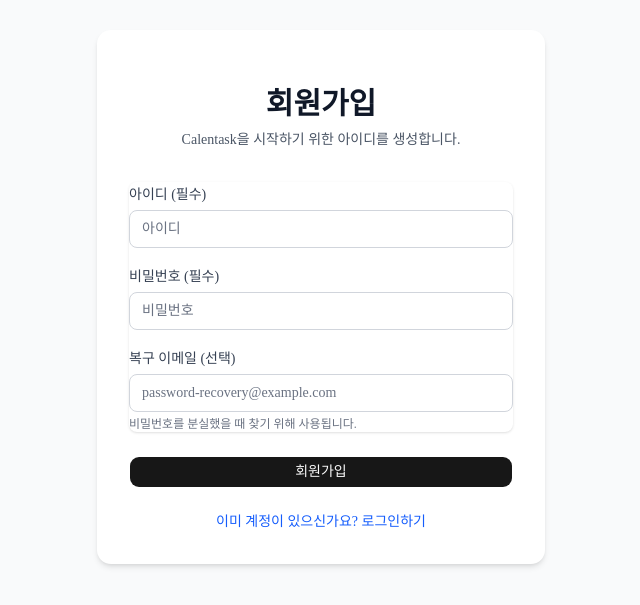
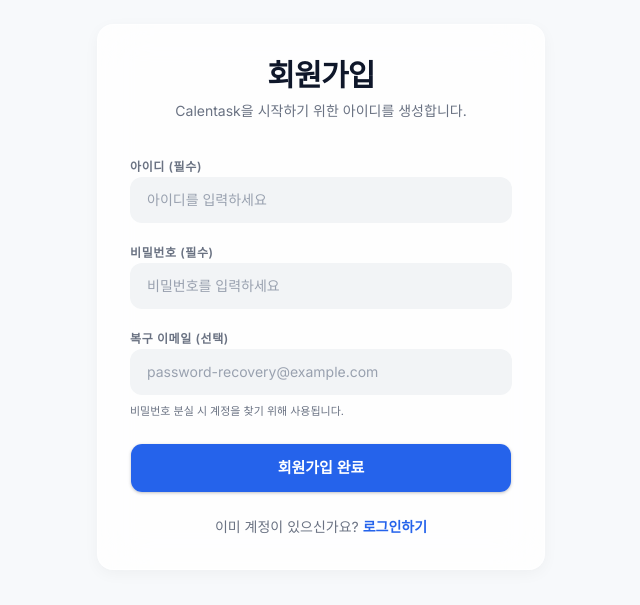
Before and after one commit to djqanrudgns12/Calentask, a Next.js app: page /signup in a window 1280 px wide. Shown: the part 103-708 px from the top of the page, without its empty margins (319-959 px from the left). Built offline with nearby package versions, Linux system fonts and the light colour scheme.

Commit message:
랜딩페이지 구성

```diff
--- a/src/app/globals.css
+++ b/src/app/globals.css
@@ -46,6 +46,10 @@
   --radius-2xl: calc(var(--radius) * 1.8);
   --radius-3xl: calc(var(--radius) * 2.2);
   --radius-4xl: calc(var(--radius) * 2.6);
+  --color-slate-navy: #0f172a;
+  --color-vibrant-blue: #2563eb;
+  --color-sage-green: #7da188;
+  --color-neutral-bg: #f8fafc;
 }
 
 :root {
--- a/src/app/layout.tsx
+++ b/src/app/layout.tsx
@@ -1,6 +1,9 @@
 import type { Metadata } from "next";
+import { Inter } from "next/font/google";
 import "./globals.css";
 import { QueryProvider } from "@/providers/QueryProvider";
+
+const inter = Inter({ subsets: ["latin"], variable: "--font-sans" });
 
 export const metadata: Metadata = {
   title: "Calentask",
@@ -13,7 +16,7 @@
   children: React.ReactNode;
 }>) {
   return (
-    <html lang="ko">
+    <html lang="ko" className={inter.variable}>
       <body className={`antialiased font-sans bg-[#f7f9fb]`}>
         <QueryProvider>
           {children}
--- a/src/app/login/page.tsx
+++ b/src/app/login/page.tsx
@@ -1,5 +1,6 @@
 import { login } from '@/app/actions/auth'
 import { Button } from '@/components/ui/button'
+import Link from 'next/link'
 
 export default async function LoginPage(
   props: {
@@ -8,53 +9,70 @@
 ) {
   const searchParams = await props.searchParams
   return (
-    <div className="flex h-screen w-full items-center justify-center bg-gray-50">
-      <div className="w-full max-w-md space-y-8 rounded-xl bg-white p-8 shadow-md">
-        <div className="text-center">
-          <h2 className="mt-6 text-3xl font-extrabold text-gray-900">
-            로그인
+    <div className="flex min-h-screen w-full items-center justify-center bg-[#f7f9fb] p-4">
+      <div className="w-full max-w-md rounded-[16px] bg-white/80 p-8 backdrop-blur-xl shadow-[0_4px_15px_rgba(0,0,0,0.04)] border border-white/50">
+        <div className="text-center space-y-2">
+          <h2 className="text-3xl font-bold tracking-tight text-[#0f172a]">
+            Calentask
           </h2>
-          <p className="mt-2 text-sm text-gray-600">
-            Calentask에 다시 오신 것을 환영합니다.
+          <p className="text-sm text-gray-500">
+            다시 오신 것을 환영합니다. 일정을 관리해보세요.
           </p>
         </div>
+
         <form className="mt-8 space-y-6" action={login}>
-          <div className="space-y-4 rounded-md shadow-sm">
-            <div>
-              <label htmlFor="username" className="sr-only">아이디</label>
+          <div className="space-y-4">
+            <div className="space-y-1">
+              <label htmlFor="username" className="text-xs font-semibold uppercase tracking-wider text-gray-500">
+                아이디
+              </label>
               <input
                 id="username"
                 name="username"
                 type="text"
                 required
-                className="relative block w-full appearance-none rounded-md border border-gray-300 px-3 py-2 text-gray-900 placeholder-gray-500 focus:z-10 focus:border-blue-500 focus:outline-none focus:ring-blue-500 sm:text-sm"
-                placeholder="아이디"
+                className="block w-full rounded-[12px] bg-[#f2f4f6] border border-transparent px-4 py-3 text-[#191c1e] placeholder-gray-400 focus:bg-white focus:border-[#0f172a] focus:ring-1 focus:ring-[#0f172a] focus:outline-none transition-all sm:text-sm"
+                placeholder="아이디를 입력하세요"
               />
             </div>
-            <div>
-              <label htmlFor="password" className="sr-only">비밀번호</label>
+
+            <div className="space-y-1">
+              <label htmlFor="password" className="text-xs font-semibold uppercase tracking-wider text-gray-500">
+                비밀번호
+              </label>
               <input
                 id="password"
                 name="password"
                 type="password"
                 required
-                className="relative block w-full appearance-none rounded-md border border-gray-300 px-3 py-2 text-gray-900 placeholder-gray-500 focus:z-10 focus:border-blue-500 focus:outline-none focus:ring-blue-500 sm:text-sm"
-                placeholder="비밀번호"
+                className="block w-full rounded-[12px] bg-[#f2f4f6] border border-transparent px-4 py-3 text-[#191c1e] placeholder-gray-400 focus:bg-white focus:border-[#0f172a] focus:ring-1 focus:ring-[#0f172a] focus:outline-none transition-all sm:text-sm"
+                placeholder="비밀번호를 입력하세요"
               />
             </div>
           </div>
+
           {searchParams?.error && (
-            <p className="text-sm text-red-500 text-center">{searchParams.error}</p>
+            <div className="rounded-md bg-[#ffdad6] p-3 text-sm text-[#93000a] text-center font-medium">
+              {searchParams.error}
+            </div>
           )}
+
           <div>
-            <Button type="submit" className="w-full">
+            <Button
+              type="submit"
+              className="w-full rounded-[12px] bg-[#2563eb] py-6 text-[15px] font-semibold text-white hover:bg-[#1d4ed8] transition-colors shadow-sm"
+            >
               로그인
             </Button>
           </div>
-          <div className="text-sm text-center">
-            <a href="/signup" className="font-medium text-blue-600 hover:text-blue-500">
-              계정이 없으신가요? 회원가입하기
-            </a>
+
+          <div className="text-center mt-6">
+            <p className="text-sm text-gray-500">
+              계정이 없으신가요?{' '}
+              <Link href="/signup" className="font-semibold text-[#2563eb] hover:text-[#1d4ed8] transition-colors">
+                회원가입하기
+              </Link>
+            </p>
           </div>
         </form>
       </div>
--- a/src/app/signup/page.tsx
+++ b/src/app/signup/page.tsx
@@ -1,5 +1,6 @@
 import { signup } from '@/app/actions/auth'
 import { Button } from '@/components/ui/button'
+import Link from 'next/link'
 
 export default async function SignupPage(
   props: {
@@ -8,64 +9,84 @@
 ) {
   const searchParams = await props.searchParams
   return (
-    <div className="flex h-screen w-full items-center justify-center bg-gray-50">
-      <div className="w-full max-w-md space-y-8 rounded-xl bg-white p-8 shadow-md">
-        <div className="text-center">
-          <h2 className="mt-6 text-3xl font-extrabold text-gray-900">
+    <div className="flex min-h-screen w-full items-center justify-center bg-[#f7f9fb] p-4">
+      <div className="w-full max-w-md rounded-[16px] bg-white/80 p-8 backdrop-blur-xl shadow-[0_4px_15px_rgba(0,0,0,0.04)] border border-white/50">
+        <div className="text-center space-y-2">
+          <h2 className="text-3xl font-bold tracking-tight text-[#0f172a]">
             회원가입
           </h2>
-          <p className="mt-2 text-sm text-gray-600">
+          <p className="text-sm text-gray-500">
             Calentask을 시작하기 위한 아이디를 생성합니다.
           </p>
         </div>
+
         <form className="mt-8 space-y-6" action={signup}>
-          <div className="space-y-4 rounded-md shadow-sm">
-            <div>
-              <label htmlFor="username" className="text-sm font-medium text-gray-700">아이디 (필수)</label>
+          <div className="space-y-4">
+            <div className="space-y-1">
+              <label htmlFor="username" className="text-xs font-semibold uppercase tracking-wider text-gray-500">
+                아이디 (필수)
+              </label>
               <input
                 id="username"
                 name="username"
                 type="text"
                 required
-                className="mt-1 relative block w-full appearance-none rounded-md border border-gray-300 px-3 py-2 text-gray-900 placeholder-gray-500 focus:z-10 focus:border-blue-500 focus:outline-none focus:ring-blue-500 sm:text-sm"
-                placeholder="아이디"
+                className="block w-full rounded-[12px] bg-[#f2f4f6] border border-transparent px-4 py-3 text-[#191c1e] placeholder-gray-400 focus:bg-white focus:border-[#0f172a] focus:ring-1 focus:ring-[#0f172a] focus:outline-none transition-all sm:text-sm"
+                placeholder="아이디를 입력하세요"
               />
             </div>
-            <div>
-              <label htmlFor="password" className="text-sm font-medium text-gray-700">비밀번호 (필수)</label>
+
+            <div className="space-y-1">
+              <label htmlFor="password" className="text-xs font-semibold uppercase tracking-wider text-gray-500">
+                비밀번호 (필수)
+              </label>
               <input
                 id="password"
                 name="password"
                 type="password"
                 required
-                className="mt-1 relative block w-full appearance-none rounded-md border border-gray-300 px-3 py-2 text-gray-900 placeholder-gray-500 focus:z-10 focus:border-blue-500 focus:outline-none focus:ring-blue-500 sm:text-sm"
-                placeholder="비밀번호"
+                className="block w-full rounded-[12px] bg-[#f2f4f6] border border-transparent px-4 py-3 text-[#191c1e] placeholder-gray-400 focus:bg-white focus:border-[#0f172a] focus:ring-1 focus:ring-[#0f172a] focus:outline-none transition-all sm:text-sm"
+                placeholder="비밀번호를 입력하세요"
               />
             </div>
-            <div>
-              <label htmlFor="recoveryEmail" className="text-sm font-medium text-gray-700">복구 이메일 (선택)</label>
+
+            <div className="space-y-1">
+              <label htmlFor="recoveryEmail" className="text-xs font-semibold uppercase tracking-wider text-gray-500">
+                복구 이메일 (선택)
+              </label>
               <input
                 id="recoveryEmail"
                 name="recoveryEmail"
                 type="email"
-                className="mt-1 relative block w-full appearance-none rounded-md border border-gray-300 px-3 py-2 text-gray-900 placeholder-gray-500 focus:z-10 focus:border-blue-500 focus:outline-none focus:ring-blue-500 sm:text-sm"
+                className="block w-full rounded-[12px] bg-[#f2f4f6] border border-transparent px-4 py-3 text-[#191c1e] placeholder-gray-400 focus:bg-white focus:border-[#0f172a] focus:ring-1 focus:ring-[#0f172a] focus:outline-none transition-all sm:text-sm"
                 placeholder="password-recovery@example.com"
               />
-              <p className="text-xs text-gray-500 mt-1">비밀번호를 분실했을 때 찾기 위해 사용됩니다.</p>
+              <p className="text-[11px] text-gray-500 pt-1">비밀번호 분실 시 계정을 찾기 위해 사용됩니다.</p>
             </div>
           </div>
+
           {searchParams?.error && (
-            <p className="text-sm text-red-500 text-center">{searchParams.error}</p>
+            <div className="rounded-md bg-[#ffdad6] p-3 text-sm text-[#93000a] text-center font-medium">
+              {searchParams.error}
+            </div>
           )}
+
           <div>
-            <Button type="submit" className="w-full">
-              회원가입
+            <Button
+              type="submit"
+              className="w-full rounded-[12px] bg-[#2563eb] py-6 text-[15px] font-semibold text-white hover:bg-[#1d4ed8] transition-colors shadow-sm"
+            >
+              회원가입 완료
             </Button>
           </div>
-          <div className="text-sm text-center">
-            <a href="/login" className="font-medium text-blue-600 hover:text-blue-500">
-              이미 계정이 있으신가요? 로그인하기
-            </a>
+
+          <div className="text-center mt-6">
+            <p className="text-sm text-gray-500">
+              이미 계정이 있으신가요?{' '}
+              <Link href="/login" className="font-semibold text-[#2563eb] hover:text-[#1d4ed8] transition-colors">
+                로그인하기
+              </Link>
+            </p>
           </div>
         </form>
       </div>
```
